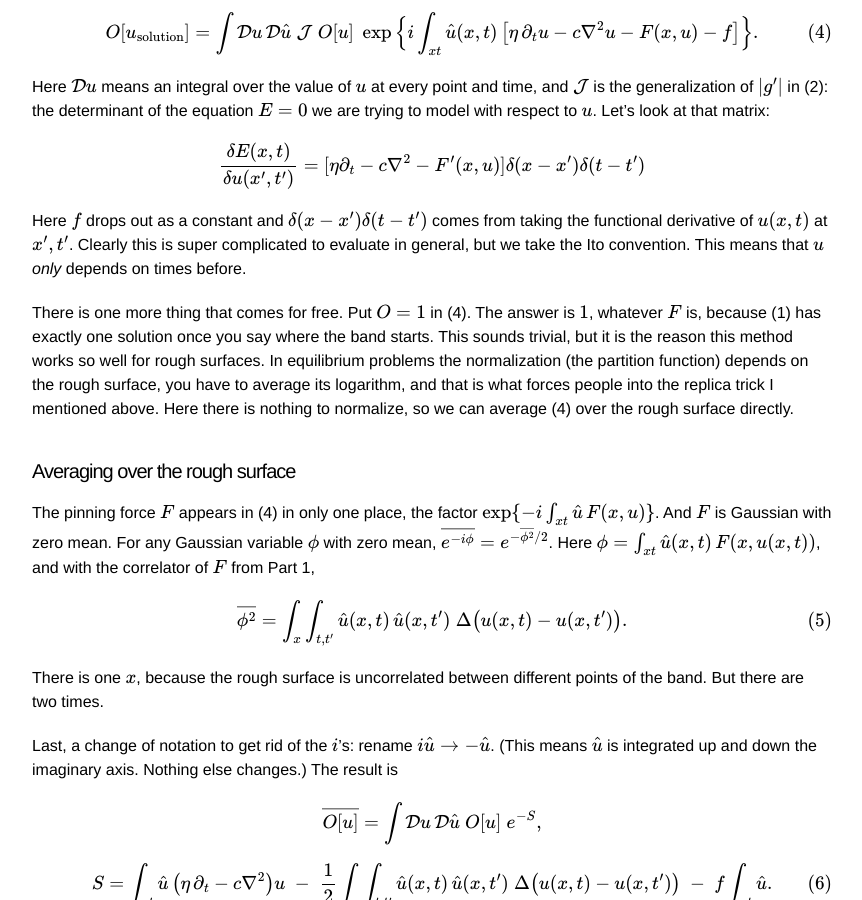
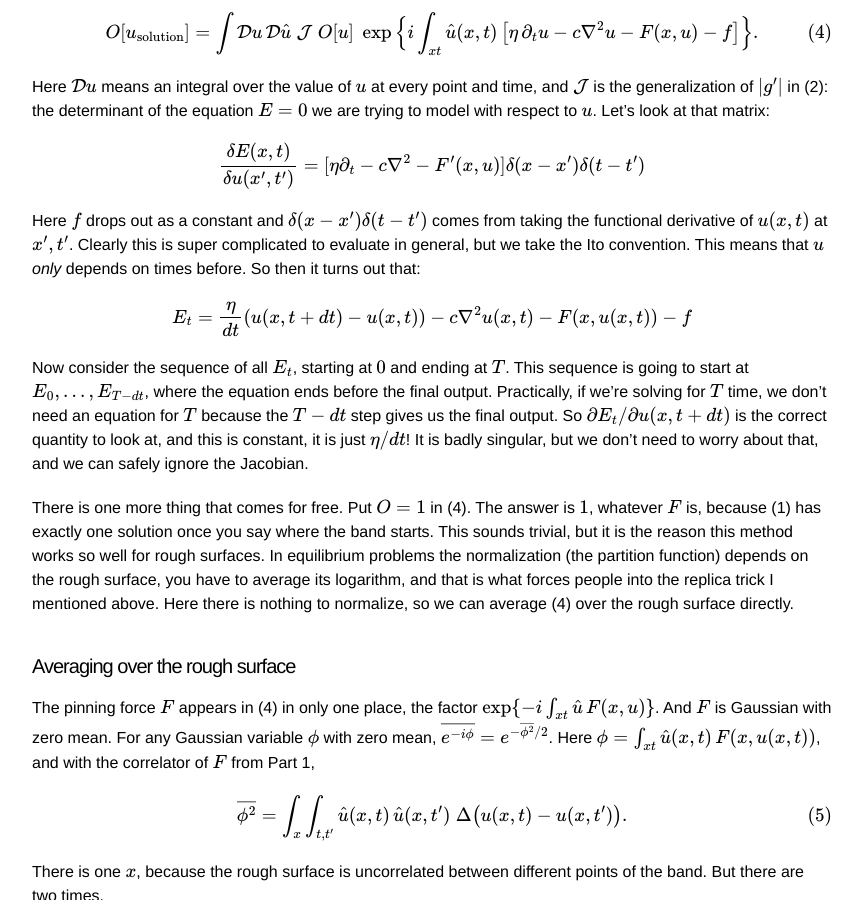
Before and after one commit to mohashei/mohashei.github.io, a Jekyll site: the page built from _posts/2026-11-15-renormalization-of-functions.markdown, in a window 1280 px wide and 900 px high, scrolled down 3058 px. Shown: the whole window, without its empty margins (208-1070 px from the left). Built offline with Jekyll 4.4.1, drawn with Linux system fonts in a browser that asks for light colours; formulas are drawn with MathJax 3.

Commit message:
Expand discussion on functional derivatives and E_t
Added a new equation for E_t and discussed its implications in the context of Ito convention and rough surfaces.

```diff
--- a/_posts/2026-11-15-renormalization-of-functions.markdown
+++ b/_posts/2026-11-15-renormalization-of-functions.markdown
@@ -100,7 +100,13 @@ $$
 \frac{\delta E(x, t)}{\delta u(x', t')} = [\eta \partial_t - c\nabla^2 - F'(x, u)]\delta(x-x')\delta(t-t')
 $$
 
-Here $$f$$ drops out as a constant and $$\delta(x-x')\delta(t-t')$$ comes from taking the functional derivative of $$u(x, t)$$ at $$x', t'$$. Clearly this is super complicated to evaluate in general, but we take the Ito convention. This means that $$u$$ *only* depends on times before.
+Here $$f$$ drops out as a constant and $$\delta(x-x')\delta(t-t')$$ comes from taking the functional derivative of $$u(x, t)$$ at $$x', t'$$. Clearly this is super complicated to evaluate in general, but we take the Ito convention. This means that $$u$$ *only* depends on times before. So then it turns out that:
+
+$$
+E_t = \frac{\eta}{dt}(u(x, t+dt)-u(x, t)) - c\nabla^2u(x, t) - F(x, u(x, t)) - f
+$$
+
+Now consider the sequence of all $$E_t$$, starting at $$0$$ and ending at $$T$$. This sequence is going to start at $$E_0, ..., E_{T-dt}$$, where the equation ends before the final output. Practically, if we're solving for $$T$$ time, we don't need an equation for $$T$$ because the $$T - dt$$ step gives us the final output. So $$\partial E_t/\partial u(x, t + dt)$$ is the correct quantity to look at, and this is constant, it is just $$\eta/dt$$! It is badly singular, but we don't need to worry about that, and we can safely ignore the Jacobian.
 
 There is one more thing that comes for free. Put $$O=1$$ in (4). The answer is $$1$$, whatever $$F$$ is, because (1) has exactly one solution once you say where the band starts. This sounds trivial, but it is the reason this method works so well for rough surfaces. In equilibrium problems the normalization (the partition function) depends on the rough surface, you have to average its logarithm, and that is what forces people into the replica trick I mentioned above. Here there is nothing to normalize, so we can average (4) over the rough surface directly.
 
```
